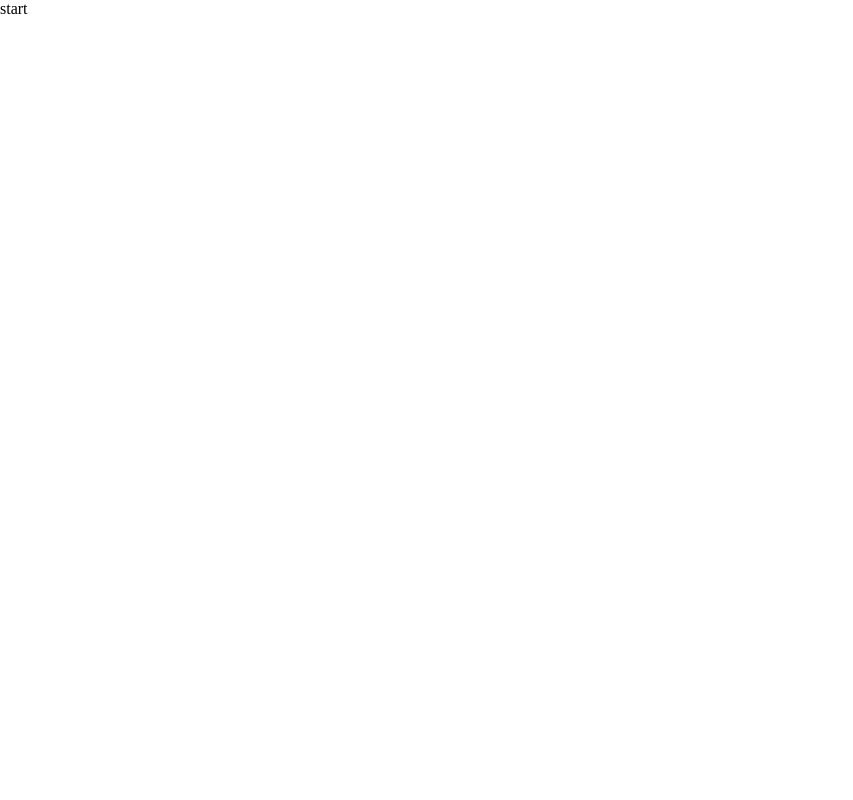
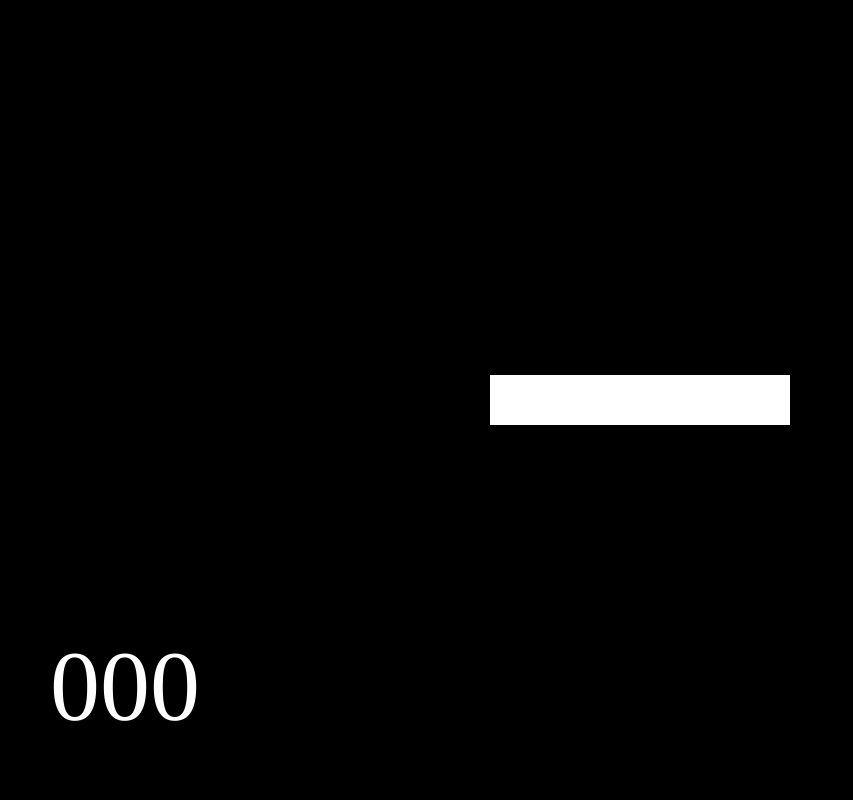
Before and after one commit to freetimezp/usefull-things-122-preloader, a plain HTML site: page index.html in a window 1280 px wide. Shown: the whole page, without its empty margins (0-853 px from the left). Drawn offline with nearby package versions, Linux system fonts and the light colour scheme.

Commit message:
02. usefull-things-122-preloader. UI.

```diff
--- a/assets/css/style.css
+++ b/assets/css/style.css
@@ -9,3 +9,127 @@
 a {
     text-decoration: none;
 }
+
+html, body {
+    width: 100vw;
+    height: 100vh;
+    overflow: hidden;
+}
+
+.loading-screen {
+    position: fixed;
+    top: 0;
+    left: 0;
+    width: 100%;
+    height: 100%;
+    background: #000;
+    color: #fff;pointer-events: none;
+}
+
+.counter {
+    position: fixed;
+    left: 50px;
+    bottom: 50px;
+    display: flex;
+    height: 100px;
+    font-size: 100px;
+    line-height: 102px;
+    clip-path: polygon(0 0, 100% 0, 100% 100px, 0 100px);
+    font-weight: 400;
+}
+
+.counter-1,
+.counter-2,
+.counter-3 {
+    position: relative;
+    top: -15px;
+}
+
+.num1offset1 {
+    position: relative;
+    right: -25px;
+}
+
+.num1offset2 {
+    position: relative;
+    right: -10px;
+}
+
+.loader {
+    position: absolute;
+    top: 50%;
+    left: 50%;
+    width: 300px;
+    height: 50px;
+    transform: translate(-50%, -50%);
+    display: flex;
+    background: rgb(80, 80, 80);
+}
+
+.loader-1 {
+    position: relative;
+    background: #fff;
+    width: 200px;
+}
+
+.loader-2 {
+    position: relative;
+    width: 100px;
+    background: #fff;
+}
+
+.bar {
+    height: 50px;
+}
+
+.website-content {
+    position: absolute;
+    width: 100%;
+    height: 100%;
+    top: 0;
+    left: 0;
+    display: flex;
+    justify-content: center;
+    align-items: center;
+}
+
+.header {
+    position: relative;
+    width: max-content;
+    height: max-content;
+}
+
+.h1 {
+    display: flex;
+}
+
+h1 {
+    font-size: 80px;
+}
+
+.header .h1 h1 {
+    text-align: center;
+    position: relative;
+    top: 80px;
+    margin: 0 10px;
+    text-transform: uppercase;
+    font-weight: 400;
+}
+
+.header-revealer {
+    position: absolute;
+    top: 0;
+    width: 100%;
+    height: 100%;
+}
+
+.header-revealer::after {
+    content: '';
+    position: absolute;
+    top: 0;
+    left: 0;
+    width: 105%;
+    height: 110%;
+    background: #fff;
+    top: 80px;
+}
--- a/index.html
+++ b/index.html
@@ -10,8 +10,66 @@
 </head>
 
 <body>
-    start
+    <div class="website-content">
+        <div class="header">
+            <div class="h1">
+                <h1>Website</h1>
+                <h1>Content</h1>
+            </div>
+            <div class="header-revealer"></div>
+        </div>
+    </div>
 
+    <div class="loading-screen">
+        <div class="loader">
+            <div class="loader-1 bar"></div>
+            <div class="loader-2 bar"></div>
+        </div>
+
+        <div class="counter">
+            <div class="counter-1 digit">
+                <div class="num">0</div>
+                <div class="num num1offset1">1</div>
+            </div>
+            <div class="counter-2 digit">
+                <div class="num">0</div>
+                <div class="num num1offset2">1</div>
+                <div class="num">2</div>
+                <div class="num">3</div>
+                <div class="num">4</div>
+                <div class="num">5</div>
+                <div class="num">6</div>
+                <div class="num">7</div>
+                <div class="num">8</div>
+                <div class="num">9</div>
+                <div class="num">0</div>
+            </div>
+            <div class="counter-3 digit">
+                <div class="num">0</div>
+                <div class="num">1</div>
+                <div class="num">2</div>
+                <div class="num">3</div>
+                <div class="num">4</div>
+                <div class="num">5</div>
+                <div class="num">6</div>
+                <div class="num">7</div>
+                <div class="num">8</div>
+                <div class="num">9</div>
+            </div>
+        </div>
+    </div>
+
+
+
+
+
+
+
+
+
+
+
+    <script src="https://cdnjs.cloudflare.com/ajax/libs/gsap/3.12.7/gsap.min.js"></script>
     <script src="./assets/js/main.js"></script>
 </body>
 
```
